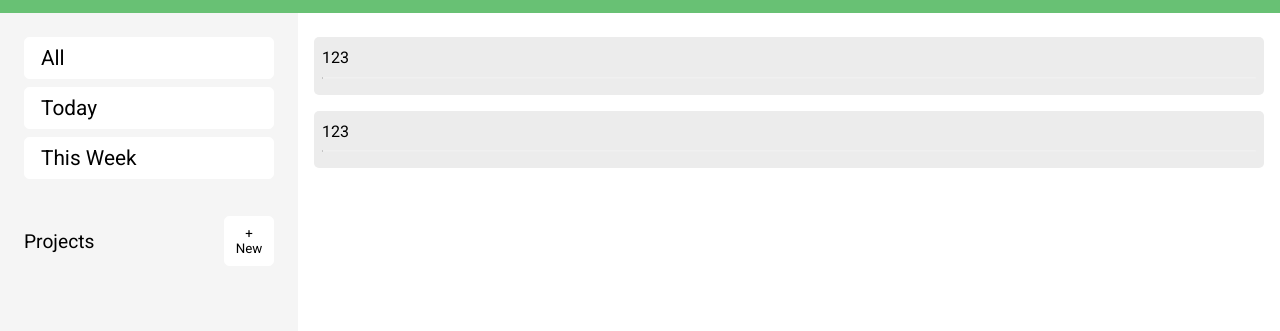
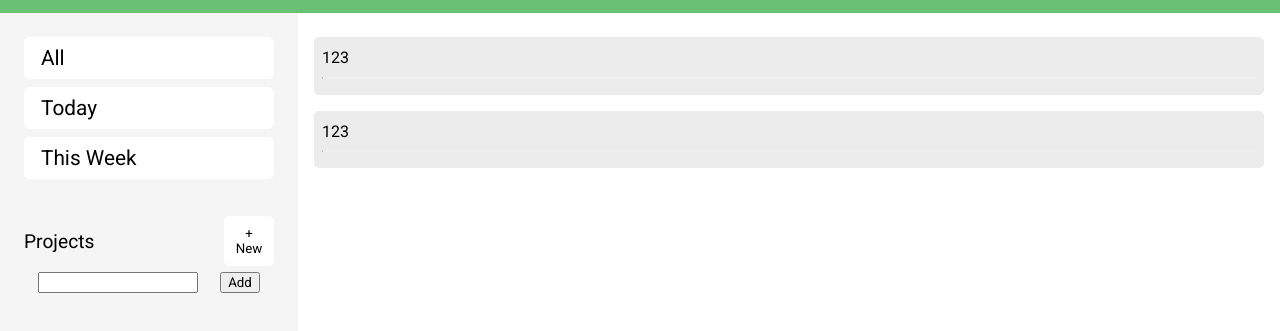
Before and after one commit to Filippos-Gravanis/Todo_List, a website built with webpack: page dist/index.html in a window 1280 px wide. Both pictures are taken after a click on the button "+ New". Shown: the part 57-388 px from the top of the page. Built offline with nearby package versions, Linux system fonts and the light colour scheme.

Commit message:
started building adding new project functionality

```diff
--- a/src/sidebar.js
+++ b/src/sidebar.js
@@ -9,7 +9,16 @@
     const projectsHeaderBtn = document.createElement('button')
     projectsHeaderBtn.textContent = "+ New"
     projectsHeaderBtn.id = 'projectsHeaderBtn'
-    projectsHeaderBtn.addEventListener('click',)
+    projectsHeaderBtn.addEventListener('click',()=>{
+        if (document.querySelector('#addProjectDialog')){
+            removeAddProjectDialog()
+        }
+        else{
+        sidebarContainer.appendChild(addProjetDialog()
+
+        )
+        }
+    })
     projectsTag.classList.add('projectsTag')
     projectsHeader.appendChild(projectsTag)
     projectsHeader.appendChild(projectsHeaderBtn)
@@ -17,6 +26,7 @@
     sidebarContainer.appendChild(createNavItem("Today"))
     sidebarContainer.appendChild(createNavItem("This Week"))
     sidebarContainer.appendChild(projectsHeader)
+
     return sidebarContainer
 }
 
@@ -39,3 +49,23 @@
 
 
 }
+
+function addProjetDialog () {
+    const dialogContainer  = document.createElement('div')
+    dialogContainer.id = "addProjectDialog"
+    const newProjectInput = document.createElement('input')
+    const addButton = document.createElement('button')
+    addButton.textContent = "Add"
+    dialogContainer.appendChild(newProjectInput)
+    dialogContainer.appendChild(addButton)
+    return dialogContainer
+
+}
+
+function removeAddProjectDialog(){
+    const dialogContainer  = document.querySelector('#addProjectDialog')
+    while (dialogContainer.lastChild){
+        dialogContainer.removeChild(dialogContainer.lastChild)
+    }
+    dialogContainer.remove()
+}
--- a/src/styles.css
+++ b/src/styles.css
@@ -192,3 +192,8 @@
 .formSubmitButton {
     width: 80%;
 }
+
+#addProjectDialog{
+    display: flex;
+    justify-content: space-evenly;
+}
```
Also changed, not shown: dist/main.js, src/addProjectDialog.js (added).
